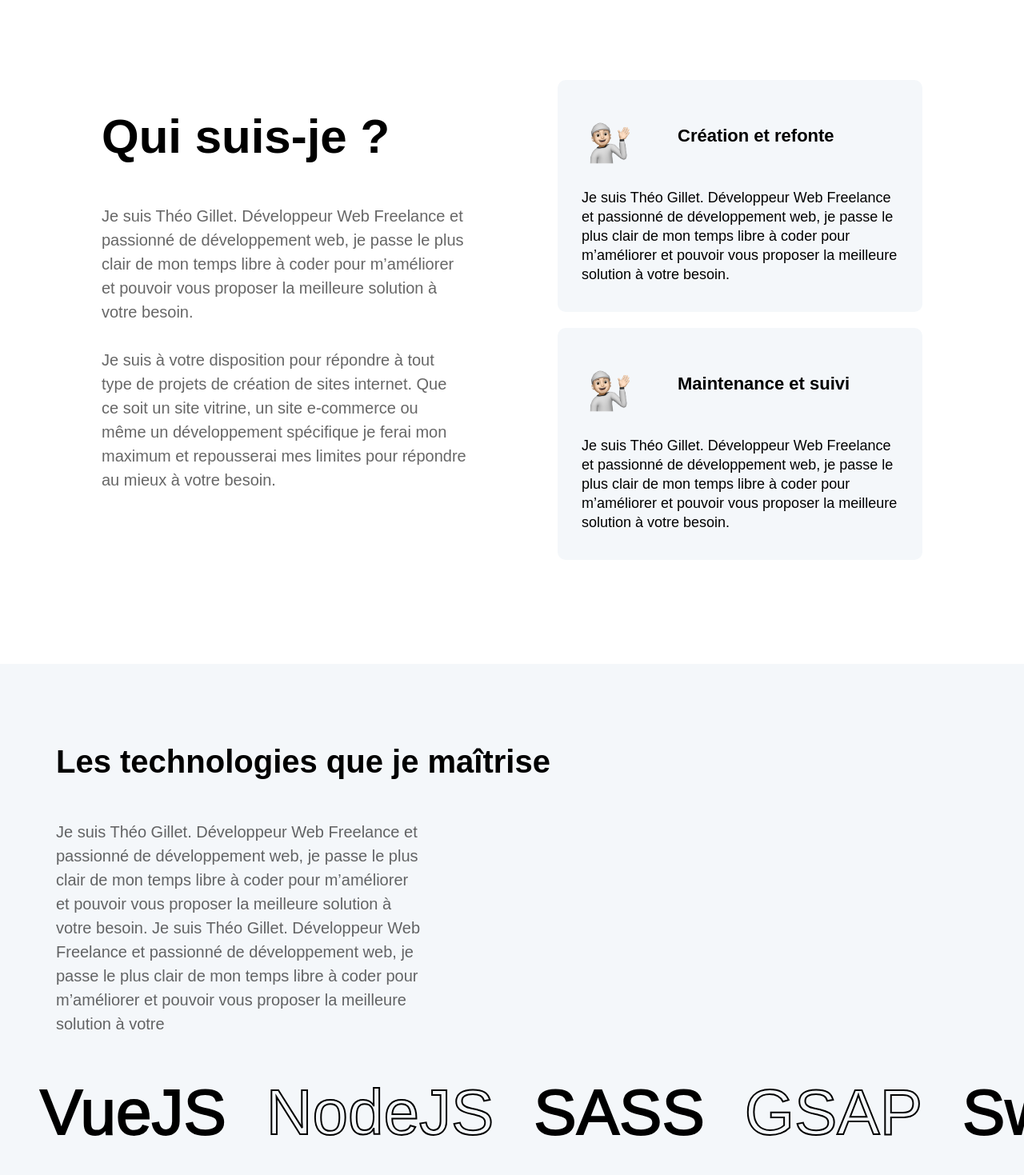
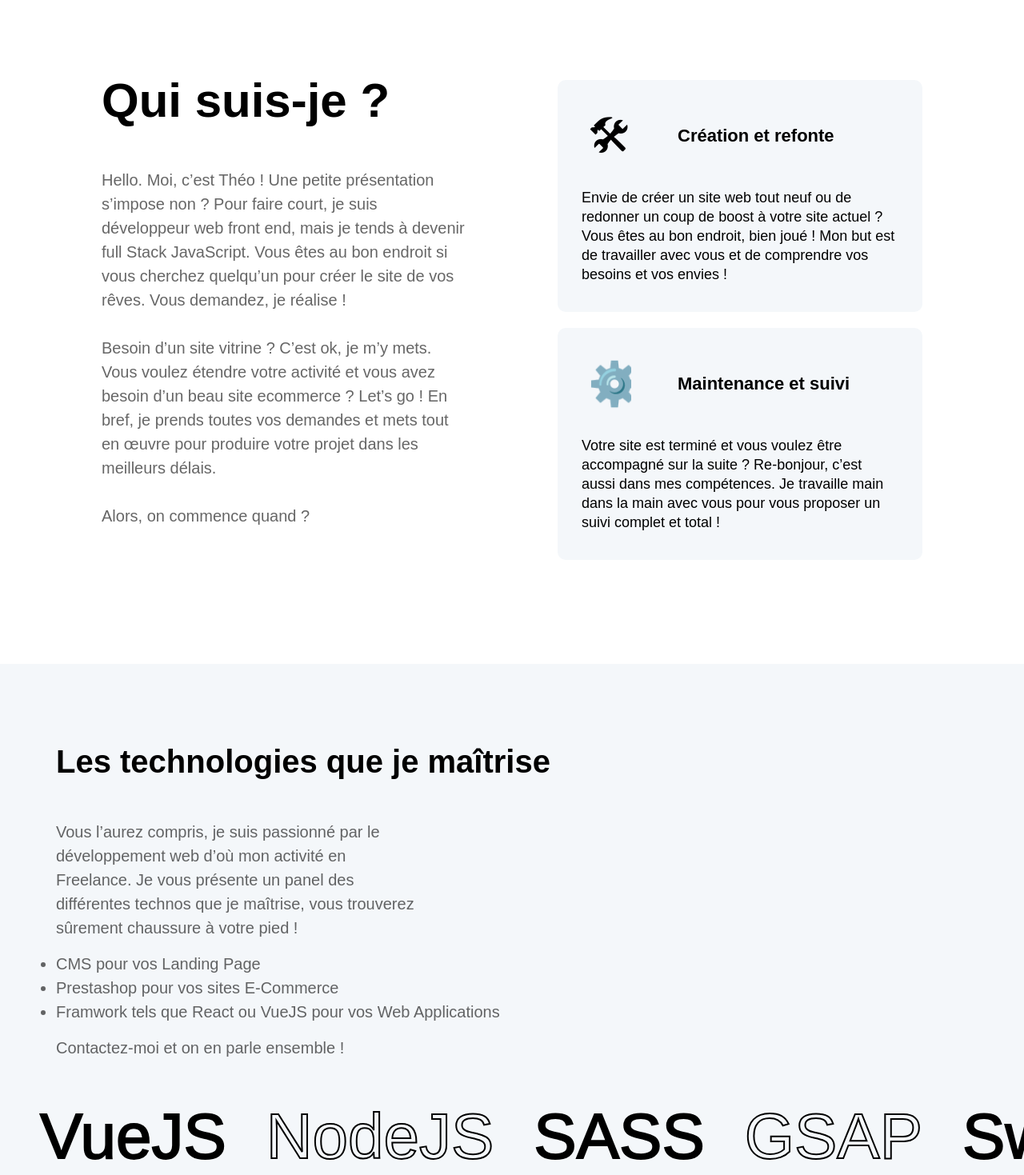
Before and after one commit to theo-code33/portfolio, a Nuxt app: page / in a window 1280 px wide. Shown: the part 760-2229 px from the top of the page at 80% size. Built offline with nearby package versions, Linux system fonts and the light colour scheme.

Commit message:
[UPDATE] Add text content

```diff
--- a/components/technologies_home/Technologies.vue
+++ b/components/technologies_home/Technologies.vue
@@ -2,7 +2,13 @@
     <section class="technologies">
         <div class="text-technologies">
             <h2>Les technologies que je maîtrise</h2>
-            <p>Je suis Théo Gillet. Développeur Web Freelance et passionné de développement web, je passe le plus clair de mon temps libre à coder pour m’améliorer et pouvoir vous proposer la meilleure solution à votre besoin. Je suis Théo Gillet. Développeur Web Freelance et passionné de développement web, je passe le plus clair de mon temps libre à coder pour m’améliorer et pouvoir vous proposer la meilleure solution à votre</p>
+            <p>Vous l’aurez compris, je suis passionné par le développement web d’où mon activité en Freelance. Je vous présente un panel des différentes technos que je maîtrise, vous trouverez sûrement chaussure à votre pied !</p>
+            <ul>
+                <li>CMS pour vos Landing Page</li>
+                <li>Prestashop pour vos sites E-Commerce</li>
+                <li>Framwork tels que React ou VueJS pour vos Web Applications</li>
+            </ul>
+            <p class="last-p">Contactez-moi et on en parle ensemble !</p>
         </div>
 
         <Frameworks class="frameworks-component"/>
@@ -80,15 +86,28 @@ export default {
         h2{
             font-size: 40px;
             font-weight: 600;
-            margin: 0;
+            margin: 0 0 50px;
         }
         p{
             font-size: 20px;
-            margin: 50px 0;
+            margin: 0;
             color: rgba($color: #000, $alpha: 0.6);
             font-weight: lighter;
             width: 40%;
             line-height: 30px;
+        }
+        ul{
+            margin: 15px 0;
+            li{
+                font-family: 'Mundial', sans-serif;
+                font-size: 20px;
+                font-weight: lighter;
+                color: rgba($color: #000, $alpha: 0.6);
+                line-height: 30px;
+            }
+        }
+        .last-p{
+            margin: 15px 0 50px;
         }
 
     }
@@ -112,8 +131,8 @@ export default {
             h2{
                 font-size: 30px;
             }
-            p{
-                margin: 30px 0;
+            .last-p{
+                margin: 15px 0 30px;
             }
         }
     }
--- a/components/testimonial/TestimonialItem.vue
+++ b/components/testimonial/TestimonialItem.vue
@@ -5,7 +5,8 @@
                 <img :src="testimonial.img" :alt="testimonial.name">
             </div>
             <div class="testimonial__content">
-                <p class="testimonial__content__name">{{ testimonial.name }}</p>
+                <a v-if="testimonial.link !== ''" :href="testimonial.link" target="_blank" class="testimonial__content__name">{{ testimonial.name }}</a>
+                <p v-else  class="testimonial__content__name">{{ testimonial.name }}</p>
                 <span class="testimonial__content__job">{{ testimonial.job }}</span>
             </div>
         </div>
@@ -27,8 +28,7 @@ export default {
 </script>
 <style lang="scss">
 .testimonial-item{
-    // width: 100%;
-    height: fit-content;
+    height: 100%;
     background-color: #fff;
     border-radius: 10px;
     padding: 30px 50px;
@@ -47,16 +47,27 @@ export default {
             background-color: red;
             display: block;
             margin-right: 20px;
+            object-fit: cover;
         }
-        p{
+        .testimonial__content{
+            display: flex;
+            flex-direction: column;
+            justify-content: center;
+            align-items: flex-start;
+            gap: 10px;
+
+            &__name{
                 font-size: 20px;
                 font-weight: 600;
                 margin: 0 0 5px 0;
+                text-decoration: none;
+                color: #000000;
             }
             span{
                 font-size: 14px;
                 font-weight: 400;
                 color: rgba($color: #000000, $alpha: 0.4);
+            }
         }
     }
     &-bottom{
--- a/components/testimonial/Testimonials.vue
+++ b/components/testimonial/Testimonials.vue
@@ -27,39 +27,18 @@ export default {
     data(){
       return{
         testimonials: [{
-          name: 'Jean',
-          job: 'Développeur',
-
-
-          text: 'Lorem ipsum dolor sit amet, consectetur adipiscing elit. Sed euismod, nisl vel aliquam aliquam, nisl nisl aliquam nisl, eu aliquam nisl nisl euismod.'
+          name: 'Adel Sanaa',
+          job: 'Creative Developer',
+          img: '/adel-sanaa.png',
+          text: 'Au travers de nos collaborations au sein de l’Agence THRIVE, sa pédagogie, son enthousiasme et son sérieux ont clairement su me marquer. Aucun doute, Théo m’a été un partenaire de travail sérieux et compréhensif.',
+          link: 'https://www.linkedin.com/in/adelsanaa'
         },
         {
-          name: 'Jean',
-
-          alt: 'Emoji qui fait coucou',
-          text: 'Lorem ipsum dolor sit amet, consectetur adipiscing elit. Sed euismod, nisl vel aliquam aliquam, nisl nisl aliquam nisl, eu aliquam nisl nisl euismod.'
-        },
-        {
-          name: 'Jean',
-          job: 'Développeur',
-
-          text: 'Lorem ipsum dolor sit amet, consectetur adipiscing elit. Sed euismod, nisl vel aliquam aliquam, nisl nisl aliquam nisl, eu aliquam nisl nisl euismod.'
-        },
-        {
-          name: 'Jean',
-          job: 'Développeur',
-
-          text: 'Lorem ipsum dolor sit amet, consectetur adipiscing elit. Sed euismod, nisl vel aliquam aliquam, nisl nisl aliquam nisl, eu aliquam nisl nisl euismod.'
-        },
-        {
-          name: 'Jean',
-          job: 'Développeur',
-          text: 'Lorem ipsum dolor sit amet, consectetur adipiscing elit. Sed euismod, nisl vel aliquam aliquam, nisl nisl aliquam nisl, eu aliquam nisl nisl euismod.'
-        },
-        {
-          name: 'Jean',
-          job: 'Développeur',
-          text: 'Lorem ipsum dolor sit amet, consectetur adipiscing elit. Sed euismod, nisl vel aliquam aliquam, nisl nisl aliquam nisl, eu aliquam nisl nisl euismod.'
+          name: 'Pierre Marsanne',
+          job: "Co-fondateur de l'agence THRIVE",
+          img: '/pierre-marsanne.png',
+          text: "Je travail avec Théo depuis presque deux ans sur différents projets web (Wordpress et Prestashop en particulier). Théo est un développeur sérieux, organisé et tellement passionné par l'informatique. Le rendu est toujours conforme à nos attentes et les délais sont généralement bien respectés. Théo s'est anticiper nos demandes et est toujours disponible pour échanger lorsque nous rencontrons une problématique dans un projet. C'est un réel plaisir de travailler ensemble. Je recommande vivement Théo pour son excellent investissement.",
+          link: "https://www.linkedin.com/in/pierre-marsanne-consultant-web/"
         }]
       }
     },
@@ -72,6 +51,7 @@ export default {
       slidesPerView: 1,
       spaceBetween: 30,
       modules: [Navigation],
+      autoHeight: true,
       breakpoints: {
         768: {
           slidesPerView: 1.5,
@@ -108,6 +88,17 @@ export default {
     .swiper{
       width: calc(100% - 280px);
       overflow: visible;
+      .swiper-wrapper{
+          align-items: stretch !important;
+
+          .swiper-slide{
+            height: 100% !important;
+
+            .slider-content{
+              height: 100%;
+            }
+          }
+        }
     }
   }
 
--- a/components/who_home/Who.vue
+++ b/components/who_home/Who.vue
@@ -3,15 +3,21 @@
         <div class="left-side">
             <h2>Qui suis-je ?</h2>
             <p>
-            Je suis Théo Gillet. Développeur Web Freelance et passionné de développement web, je passe le plus clair de mon temps libre à coder pour m’améliorer et pouvoir vous proposer la meilleure solution à votre besoin.<br/>
-            <br/>
-            Je suis à votre disposition pour répondre à tout type de projets de création de sites internet. Que ce soit un site vitrine, un site e-commerce ou même un développement spécifique je ferai mon maximum et repousserai mes limites pour répondre au mieux à votre besoin.
+                Hello. Moi, c’est Théo ! Une petite présentation s’impose non ?
+                Pour faire court, je suis développeur web front end, mais je tends à devenir full Stack JavaScript. Vous êtes au bon endroit si
+                vous cherchez quelqu’un pour créer le site de vos rêves. Vous demandez, je réalise !
+                <br/>
+                <br/>
+                Besoin d’un site vitrine ? C’est ok, je m’y mets. Vous voulez étendre votre activité et vous avez besoin d’un beau site ecommerce ? Let’s go ! En bref, je prends toutes vos demandes et mets tout en œuvre pour produire votre projet dans les
+                meilleurs délais.
+                <br/>
+                <br/>
+                Alors, on commence quand ?
             </p>
-            <!-- <NuxtLink to="/">En découvrir plus</NuxtLink> -->
         </div>
         <div class="right-side">
-            <CardService :img="'/image.png'" :alt="'cooool'" :description="'Je suis Théo Gillet. Développeur Web Freelance et passionné de développement web, je passe le plus clair de mon temps libre à coder pour m’améliorer et pouvoir vous proposer la meilleure solution à votre besoin.'" :title="'Création et refonte'"/>
-            <CardService :img="'/image.png'" :alt="'cooool'" :description="'Je suis Théo Gillet. Développeur Web Freelance et passionné de développement web, je passe le plus clair de mon temps libre à coder pour m’améliorer et pouvoir vous proposer la meilleure solution à votre besoin.'" :title="'Maintenance et suivi'"/>
+            <CardService :img="'/logo-creation.svg'" :alt="'logo création et refonte'" :description="cardServiceText1" :title="'Création et refonte'"/>
+            <CardService :img="'/logo-maintenance.svg'" :alt="'logo maintenance et suivi'" :description="cardServiceText2" :title="'Maintenance et suivi'"/>
         </div>
     </section>
 </template>
@@ -22,7 +28,13 @@ export default {
     name: 'Who',
     components: {
     CardService,
-}
+    },
+    data() {
+    return {
+        cardServiceText1: "Envie de créer un site web tout neuf ou de redonner un coup de boost à votre site actuel ? Vous êtes au bon endroit, bien joué ! Mon but est de travailler avec vous et de comprendre vos besoins et vos envies !",
+        cardServiceText2: "Votre site est terminé et vous voulez être accompagné sur la suite ? Re-bonjour, c’est aussi dans mes compétences. Je travaille main dans la main avec vous pour vous proposer un suivi complet et total !"
+    };
+    }
 }
 </script>
 
```
Lines whose indentation alone changed are shown as unchanged.
